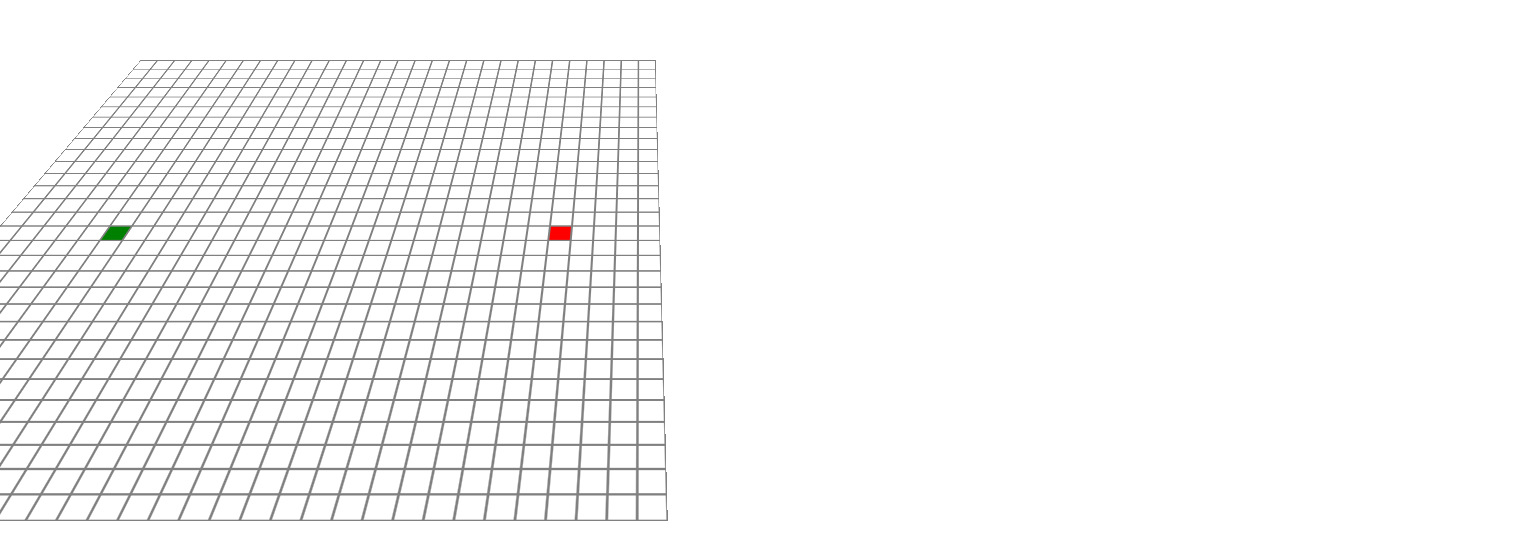
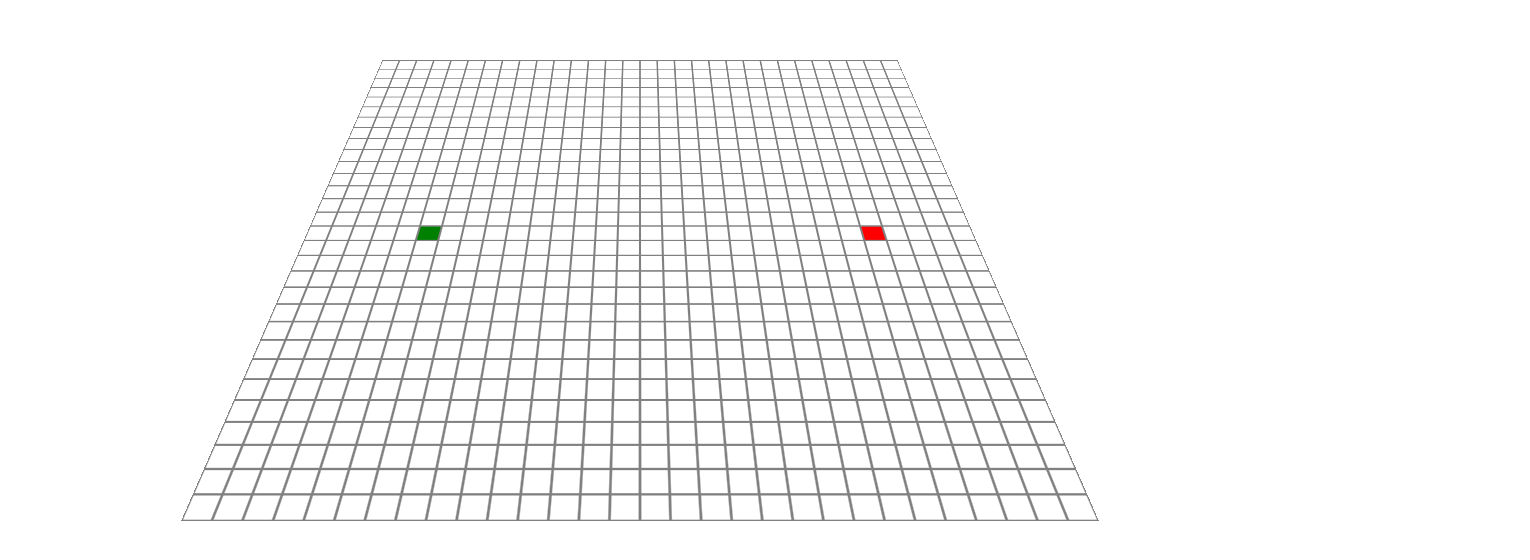
Before and after one commit to ChrisThompsonTX/PathfindingVisualizer, a React (Create React App) app: page / in a window 1280 px wide. Shown: the part 104-664 px from the top of the page, 1530 px wide, since content can reach past the window. Built offline with nearby package versions, Linux system fonts and the light colour scheme.

Commit message:
add map wall recognition

```diff
--- a/src/PathfindingVisualizer/Components/Grid/Grid.js
+++ b/src/PathfindingVisualizer/Components/Grid/Grid.js
@@ -24,13 +24,13 @@ export default class Grid extends Component {
     }
 
     handleMouseDown(row, col) {
-        const newGrid = getNewGridWithWallToggled(this.state.grid, row, col);
+        const newGrid = this.getNewGridWithWallToggled(this.state.grid, row, col);
         this.setState({ grid: newGrid, mouseIsPressed: true });
     }
 
     handleMouseEnter(row, col) {
         if (!this.state.mouseIsPressed) return;
-        const newGrid = getNewGridWithWallToggled(this.state.grid, row, col);
+        const newGrid = this.getNewGridWithWallToggled(this.state.grid, row, col);
         this.setState({ grid: newGrid });
     }
 
@@ -42,7 +42,7 @@ export default class Grid extends Component {
         const { grid, mouseIsPressed } = this.state;
 
         return (
-            <div>
+            <div className="grid__container">
                 <div className="grid">
 
                     {grid.map((row, rowIdx) => {
@@ -105,9 +105,7 @@ export default class Grid extends Component {
         };
     };
 
-}
-
-const getNewGridWithWallToggled = (grid, row, col) => {
+    getNewGridWithWallToggled(grid, row, col) {
         const newGrid = grid.slice();
         const node = newGrid[row][col];
         const newNode = {
@@ -117,3 +115,6 @@ const getNewGridWithWallToggled = (grid, row, col) => {
         newGrid[row][col] = newNode;
         return newGrid;
     };
+
+
+}
--- a/src/PathfindingVisualizer/Components/Grid/grid.css
+++ b/src/PathfindingVisualizer/Components/Grid/grid.css
@@ -2,3 +2,9 @@
     /* transform: rotateX(50deg) rotateY(0deg) rotateZ(45deg); */
     transform: perspective(900px) rotateX(50deg);
 }
+
+.grid__container {
+    display: flex;
+    align-items: center;
+    justify-content: center;
+}
```
Lines whose indentation alone changed are shown as unchanged.
